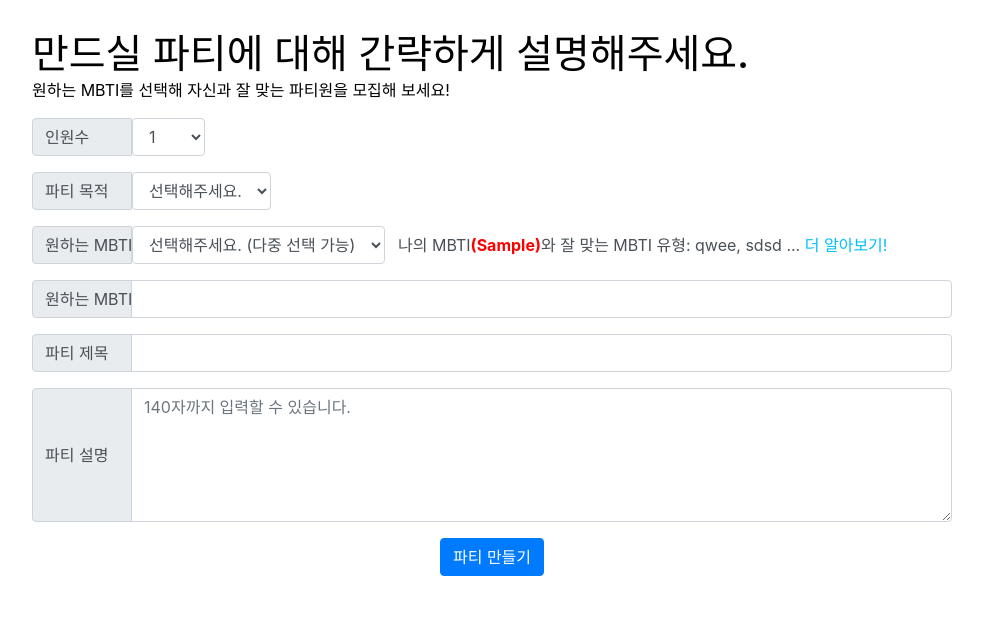
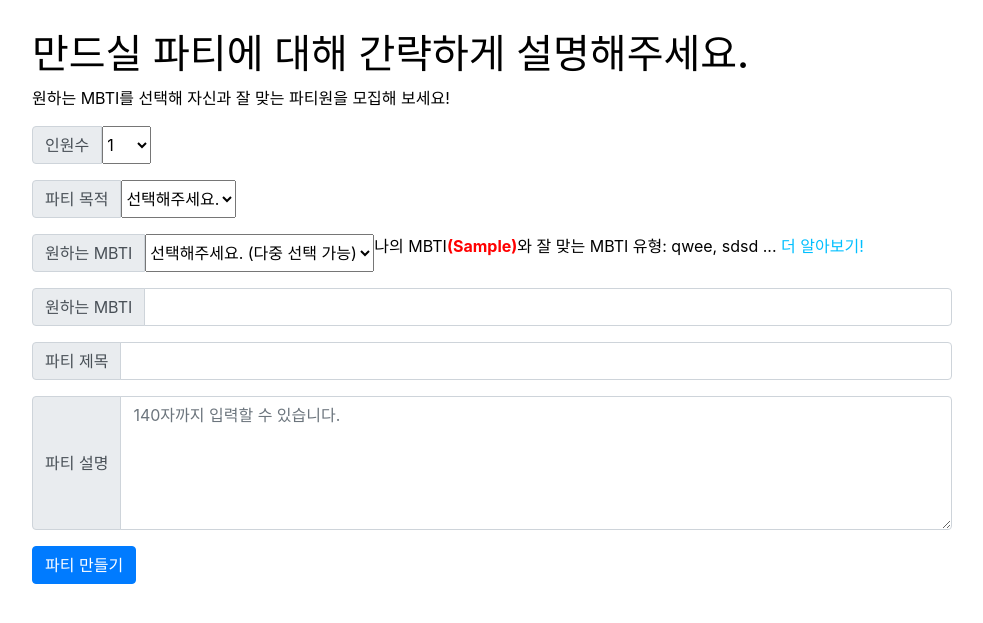
Before and after one commit to HyoJinKin/MBTI-Party, a Flask app: template templates/build_party.html in a window 1280 px wide. Shown: the part 116-739 px from the top of the page, without its empty margins (148-1131 px from the left). Run offline with Flask 2, Linux system fonts and the light colour scheme; the template is opened without the code that fills it: most values are stand-ins (such as "Sample title", 1, 10 or a date in 2020); some libraries are stand-ins or nearby versions.

Commit message:
index.html 수정

```diff
--- a/app.py
+++ b/app.py
@@ -39,7 +39,8 @@ def index():
 def show_all():
     test_party_doc = {
         "id": random.choice(range(1, 10000)),
-        "name": "테스트",
+        "purpose": "스터디",
+        "title": "테스트",
         "description": "테스트로 넣어본 데이터입니다",
         "max_member_num": 5,
         "favorite_mbti": "INFJ,INTJ,INTP",
@@ -56,17 +57,17 @@ def show_all():
 def detail():
     id = int(request.args.get("id"))
     detail = db.parties.find_one({'id': id})
-    name = detail['name']
+    title = detail['title']
     desc = detail['description']
     favorite_mbti = detail['favorite_mbti']
 
     max_member_num = detail['max_member_num']
     master_id = detail['master_id']
     member_ids = detail['member_ids']
-    member_roles = detail['member_roles']
+    member_roles = detail['member_mbtis']
     return render_template(
         'detail.html',
-        id=id, name=name, desc=desc, favorite_mbti=favorite_mbti,
+        id=id, title=title, desc=desc, favorite_mbti=favorite_mbti,
         max_member_num=max_member_num,
         master_id=master_id, member_ids=member_ids, member_roles=member_roles
     )
@@ -190,11 +191,18 @@ def reg_party():
     description_receive = request.form['description_give']
     max_member_num_receive = request.form['max_member_num_give']
     user_id = get_token('mytoken')
+    # user_mbti = db.users.find_one({"id": user_id},{"_id":False})["MBTI"]
+    # user_mbti : 파티 생성자 mbti
+    party_id = len(list(db.parties.find({}))) + 1
+
     if user_id is not False:
         doc = {
-            'id': user_id['id'],
+            'id': party_id,
+            'master_id': user_id['id'],
+            'member_ids': user_id['id'],
+            # 'member_mbtis': user_mbti,
             'purpose': purpose_receive,
-            'mbti': mbti_receive,
+            'favorite_mbti': mbti_receive,
             'title': title_receive,
             'description': description_receive,
             'max_member_num': max_member_num_receive
--- a/static/css/build_party.css
+++ /dev/null
@@ -1,71 +0,0 @@
-* {
-    font-family: "Do Hyeon", sans-serif;
-}
-
-h1,
-h5 {
-    display: inline;
-}
-
-.info {
-    margin-top: 20px;
-    margin-bottom: 20px;
-}
-
-.button {
-    text-align: center;
-}
-
-.input-group-text {
-    width: 100px;
-}
-
-.select {
-    font-size: 1rem;
-    color: #495057;
-    line-height: 1.5;
-    padding: 0.375rem 0.75rem;
-    background-color: #fff;
-    background-clip: padding-box;
-    border: 1px solid #ced4da;
-    border-radius: 0.25rem;
-    transition: border-color .15s ease-in-out, box-shadow .15s ease-in-out;
-}
-
-.mbti_info {
-    padding: 0.375rem 0.75rem;
-    margin-bottom: 0;
-    font-size: 1rem;
-    font-weight: 400;
-    line-height: 1.5;
-    color: #495057;
-    text-align: center;
-    white-space: nowrap;
-    background-color: #ffffff;
-    border: 1px solid #ffffff;
-}
-
-.bg {
-    position: fixed;
-    z-index: 9998;
-    left: 0;
-    top: 0;
-    width: 100%;
-    height: 100%;
-    background-color: #000;
-    opacity: .5;
-}
-
-.layer {
-    position: fixed;
-    z-index: 9999;
-    border-radius: 12px;
-    text-align: center;
-    top: 50%;
-    left: 50%;
-    transform: translate(-50%, -50%)
-}
-
-.layer .inner_layer img {
-    border-radius: 12px;
-}
--- a/static/js/index.js
+++ b/static/js/index.js
@@ -12,13 +12,14 @@ function showAllParties() {
             console.log(parties);
             for (let i=0; i<parties.length; i++) {
                 let id = parties[i]['id']
-                let name = parties[i]['name']
+                let purpose = parties[i]['purpose']
+                let title = parties[i]['title']
                 let desc = parties[i]['description']
 
                 html = `
                             <div class="party-card card w-100">
                                 <div class="card-body">
-                                    <h5 class="card-title">${name}</h5>
+                                    <h5 class="card-title">${title} | ${purpose}</h5>
                                     <p class="card-text">${desc}</p>
                                     <a href="/detail?id=${id}" class="join-btn btn btn-primary float--right">입장</a>
                                 </div>
--- a/templates/index.html
+++ b/templates/index.html
@@ -42,8 +42,9 @@
 
                 <div class="sort-menu-group float--right">
                     <ul>
-                        <li class="sort-menu__regdt">
-                            <a href="#">생성 순</a>
+                        <li class="sort-menu__purpose-category">
+                            <a href="#">스터디</a>
+                            <a href="#"></a>
                         </li>
                         <li class="sort-menu__available">
                             <a href="#">입장 가능 파티만</a>
```
